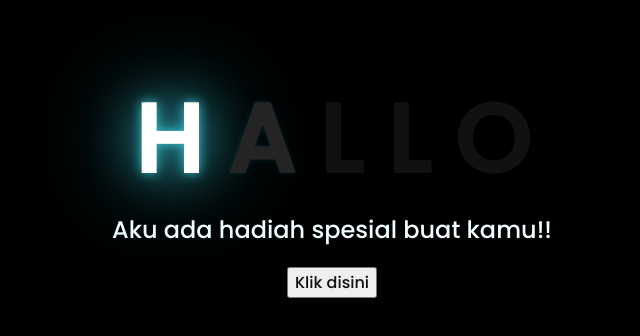
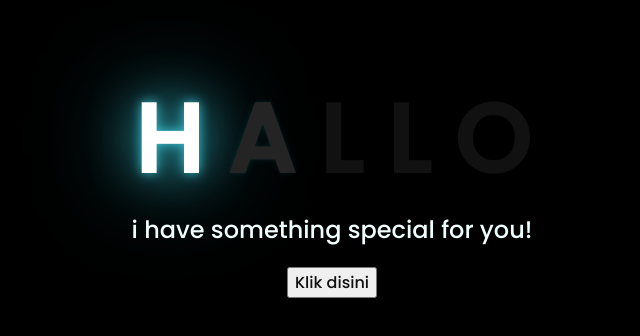
Before and after one commit to ahmadridho123456789/flowers, a plain HTML site: page index.html in a window 1280 px wide. Shown: the part 226-562 px from the top of the page, without its empty margins (316-956 px from the left). Drawn offline with Linux system fonts and the light colour scheme.

Commit message:
Update index.html

```diff
--- a/index.html
+++ b/index.html
@@ -18,7 +18,7 @@
         <span>O</span>
     </div>
     <div class="description">
-        <span>Aku ada hadiah spesial buat kamu!!</span>
+        <span>i have something special for you!</span>
     </div>
     <div class="button">
         <button>
```
